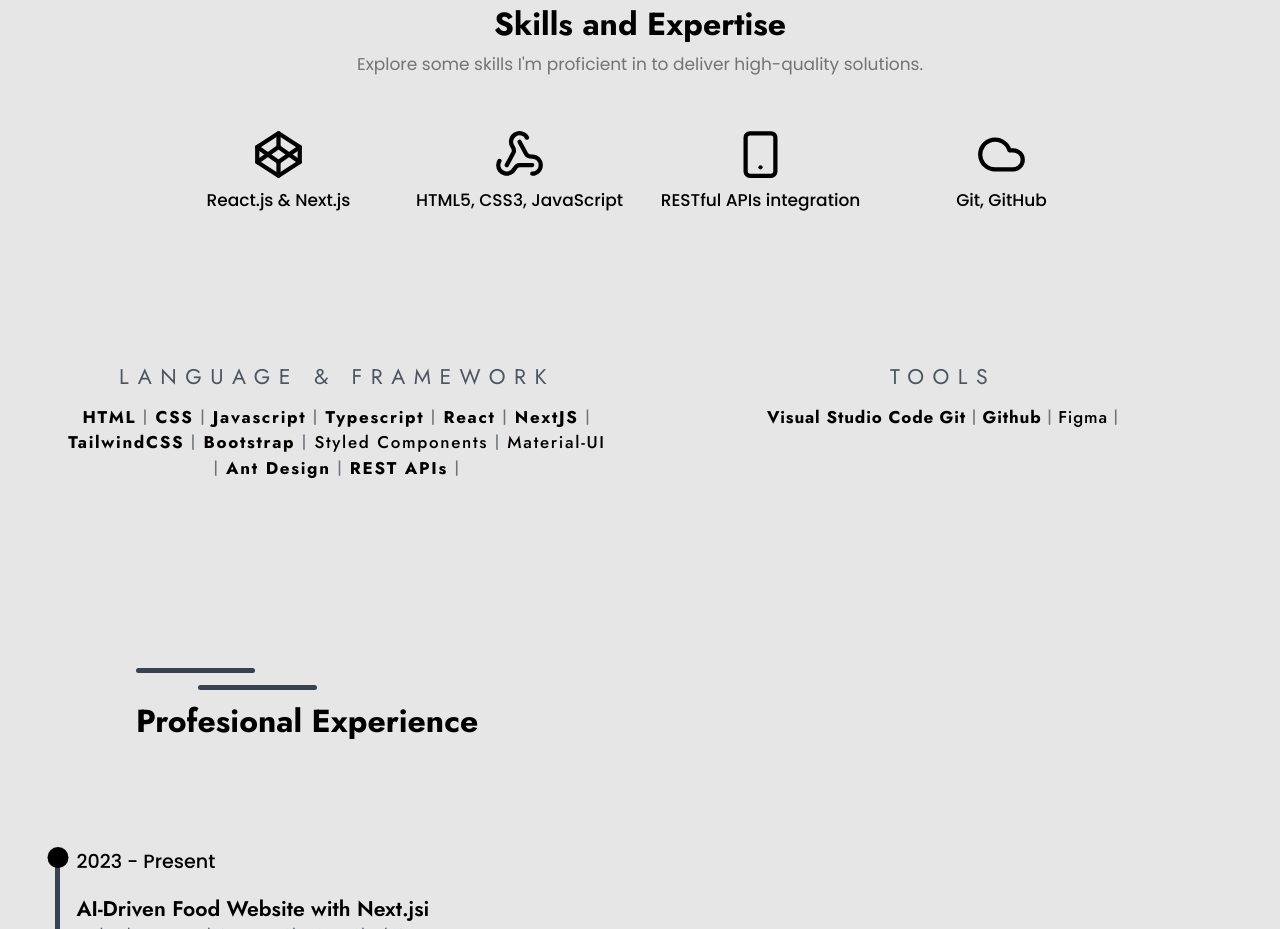
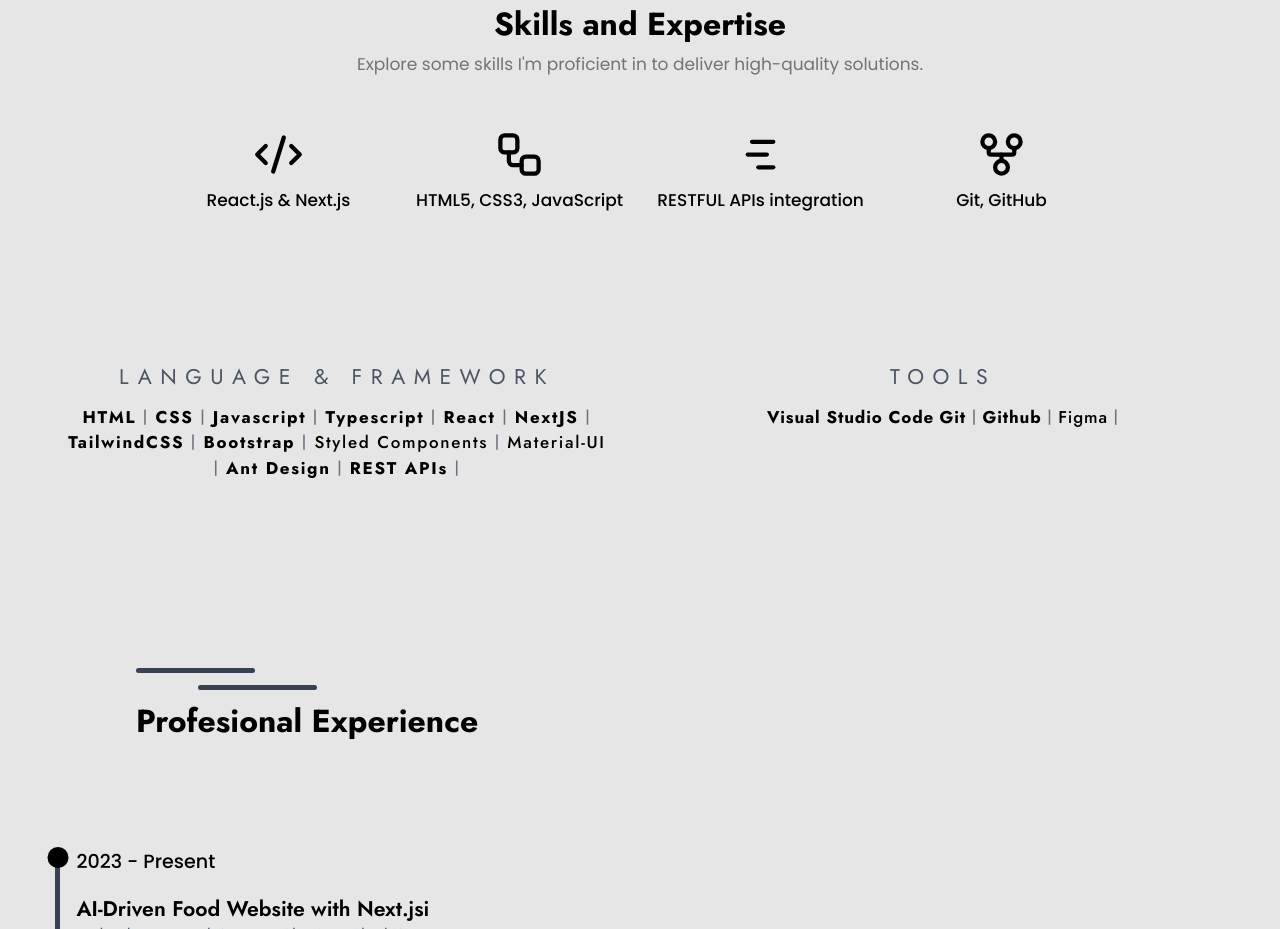
Before and after one commit to codewithpanda28/Real-Portfolio, a Next.js app: page /about in a window 1280 px wide. Shown: the part 1660-2589 px from the top of the page. Built offline with nearby package versions, Linux system fonts and the light colour scheme.

Commit message:
some chaneg in skill section

```diff
--- a/app/about/(skills)/skills.jsx
+++ b/app/about/(skills)/skills.jsx
@@ -1,3 +1,5 @@
+import { Code2, Workflow, GanttChart, GitFork } from "lucide-react";
+
 export default function Skills() {
   return (
     <section className="grid gap-8 md:gap-12">
@@ -12,227 +14,23 @@ export default function Skills() {
       </div>
       <div className="grid grid-cols-2 md:grid-cols-3 lg:grid-cols-4 gap-6 md:gap-8">
         <div className="flex flex-col items-center gap-2">
-					<CodepenIcon className="w-12 h-12" />
+          <Code2 className="w-12 h-12" />
           <div className="font-medium">React.js & Next.js</div>
         </div>
         <div className="flex flex-col items-center gap-2">
-					<WebhookIcon className="w-12 h-12" />
+          <Workflow className="w-12 h-12" />
           <div className="font-medium">HTML5, CSS3, JavaScript</div>
         </div>
 
         <div className="flex flex-col items-center gap-2">
-					<MobileIcon className="w-12 h-12" />
-					<div className="font-medium">RESTful APIs integration</div>
+          <GanttChart className="w-12 h-12" />
+          <div className="font-medium">RESTFUL APIs integration</div>
         </div>
         <div className="flex flex-col items-center gap-2">
-					<CloudIcon className="w-12 h-12" />
+          <GitFork className="w-12 h-12" />
           <div className="font-medium">Git, GitHub</div>
         </div>
-
-
       </div>
     </section>
   );
 }
-
-function ActivityIcon(props) {
-	return (
-		<svg
-			{...props}
-			xmlns="http://www.w3.org/2000/svg"
-			width="24"
-			height="24"
-			viewBox="0 0 24 24"
-			fill="none"
-			stroke="currentColor"
-			strokeWidth="2"
-			strokeLinecap="round"
-			strokeLinejoin="round">
-			<path d="M22 12h-2.48a2 2 0 0 0-1.93 1.46l-2.35 8.36a.25.25 0 0 1-.48 0L9.24 2.18a.25.25 0 0 0-.48 0l-2.35 8.36A2 2 0 0 1 4.49 12H2" />
-		</svg>
-	);
-}
-function CodepenIcon(props) {
-	return (
-		<svg
-			{...props}
-			xmlns="http://www.w3.org/2000/svg"
-			width="24"
-			height="24"
-			viewBox="0 0 24 24"
-			fill="none"
-			stroke="currentColor"
-			strokeWidth="2"
-			strokeLinecap="round"
-			strokeLinejoin="round">
-			<polygon points="12 2 22 8.5 22 15.5 12 22 2 15.5 2 8.5 12 2" />
-			<line x1="12" x2="12" y1="22" y2="15.5" />
-			<polyline points="22 8.5 12 15.5 2 8.5" />
-			<polyline points="2 15.5 12 8.5 22 15.5" />
-			<line x1="12" x2="12" y1="2" y2="8.5" />
-		</svg>
-	);
-}
-
-
-function BarChartIcon(props) {
-	return (
-		<svg
-			{...props}
-			xmlns="http://www.w3.org/2000/svg"
-			width="24"
-			height="24"
-			viewBox="0 0 24 24"
-			fill="none"
-			stroke="currentColor"
-			strokeWidth="2"
-			strokeLinecap="round"
-			strokeLinejoin="round">
-			<line x1="12" x2="12" y1="20" y2="10" />
-			<line x1="18" x2="18" y1="20" y2="4" />
-			<line x1="6" x2="6" y1="20" y2="16" />
-		</svg>
-	);
-}
-
-function CloudIcon(props) {
-	return (
-		<svg
-			{...props}
-			xmlns="http://www.w3.org/2000/svg"
-			width="24"
-			height="24"
-			viewBox="0 0 24 24"
-			fill="none"
-			stroke="currentColor"
-			strokeWidth="2"
-			strokeLinecap="round"
-			strokeLinejoin="round">
-			<path d="M17.5 19H9a7 7 0 1 1 6.71-9h1.79a4.5 4.5 0 1 1 0 9Z" />
-		</svg>
-	);
-}
-
-function ComputerIcon(props) {
-	return (
-		<svg
-			{...props}
-			xmlns="http://www.w3.org/2000/svg"
-			width="24"
-			height="24"
-			viewBox="0 0 24 24"
-			fill="none"
-			stroke="currentColor"
-			strokeWidth="2"
-			strokeLinecap="round"
-			strokeLinejoin="round">
-			<rect width="14" height="8" x="5" y="2" rx="2" />
-			<rect width="20" height="8" x="2" y="14" rx="2" />
-			<path d="M6 18h2" />
-			<path d="M12 18h6" />
-		</svg>
-	);
-}
-
-function PackageIcon(props) {
-	return (
-		<svg
-			{...props}
-			xmlns="http://www.w3.org/2000/svg"
-			width="24"
-			height="24"
-			viewBox="0 0 24 24"
-			fill="none"
-			stroke="currentColor"
-			strokeWidth="2"
-			strokeLinecap="round"
-			strokeLinejoin="round">
-			<path d="m7.5 4.27 9 5.15" />
-			<path d="M21 8a2 2 0 0 0-1-1.73l-7-4a2 2 0 0 0-2 0l-7 4A2 2 0 0 0 3 8v8a2 2 0 0 0 1 1.73l7 4a2 2 0 0 0 2 0l7-4A2 2 0 0 0 21 16Z" />
-			<path d="m3.3 7 8.7 5 8.7-5" />
-			<path d="M12 22V12" />
-		</svg>
-	);
-}
-
-function ProjectorIcon(props) {
-	return (
-		<svg
-			{...props}
-			xmlns="http://www.w3.org/2000/svg"
-			width="24"
-			height="24"
-			viewBox="0 0 24 24"
-			fill="none"
-			stroke="currentColor"
-			strokeWidth="2"
-			strokeLinecap="round"
-			strokeLinejoin="round">
-			<path d="M5 7 3 5" />
-			<path d="M9 6V3" />
-			<path d="m13 7 2-2" />
-			<circle cx="9" cy="13" r="3" />
-			<path d="M11.83 12H20a2 2 0 0 1 2 2v4a2 2 0 0 1-2 2H4a2 2 0 0 1-2-2v-4a2 2 0 0 1 2-2h2.17" />
-			<path d="M16 16h2" />
-		</svg>
-	);
-}
-
-function TypeIcon(props) {
-	return (
-		<svg
-			{...props}
-			xmlns="http://www.w3.org/2000/svg"
-			width="24"
-			height="24"
-			viewBox="0 0 24 24"
-			fill="none"
-			stroke="currentColor"
-			strokeWidth="2"
-			strokeLinecap="round"
-			strokeLinejoin="round">
-			<polyline points="4 7 4 4 20 4 20 7" />
-			<line x1="9" x2="15" y1="20" y2="20" />
-			<line x1="12" x2="12" y1="4" y2="20" />
-		</svg>
-	);
-}
-
-function WebhookIcon(props) {
-	return (
-		<svg
-			{...props}
-			xmlns="http://www.w3.org/2000/svg"
-			width="24"
-			height="24"
-			viewBox="0 0 24 24"
-			fill="none"
-			stroke="currentColor"
-			strokeWidth="2"
-			strokeLinecap="round"
-			strokeLinejoin="round">
-			<path d="M18 16.98h-5.99c-1.1 0-1.95.94-2.48 1.9A4 4 0 0 1 2 17c.01-.7.2-1.4.57-2" />
-			<path d="m6 17 3.13-5.78c.53-.97.1-2.18-.5-3.1a4 4 0 1 1 6.89-4.06" />
-			<path d="m12 6 3.13 5.73C15.66 12.7 16.9 13 18 13a4 4 0 0 1 0 8" />
-		</svg>
-	);
-}
-
-function MobileIcon(props) {
-	return (
-		<svg
-			{...props}
-			xmlns="http://www.w3.org/2000/svg"
-			width="24"
-			height="24"
-			viewBox="0 0 24 24"
-			fill="none"
-			stroke="currentColor"
-			strokeWidth="2"
-			strokeLinecap="round"
-			strokeLinejoin="round">
-			<rect x="5" y="2" width="14" height="20" rx="2" ry="2" />
-			<line x1="12" x2="12" y1="18" y2="18" />
-		</svg>
-	);
-}
```
Lines whose indentation alone changed are shown as unchanged.
